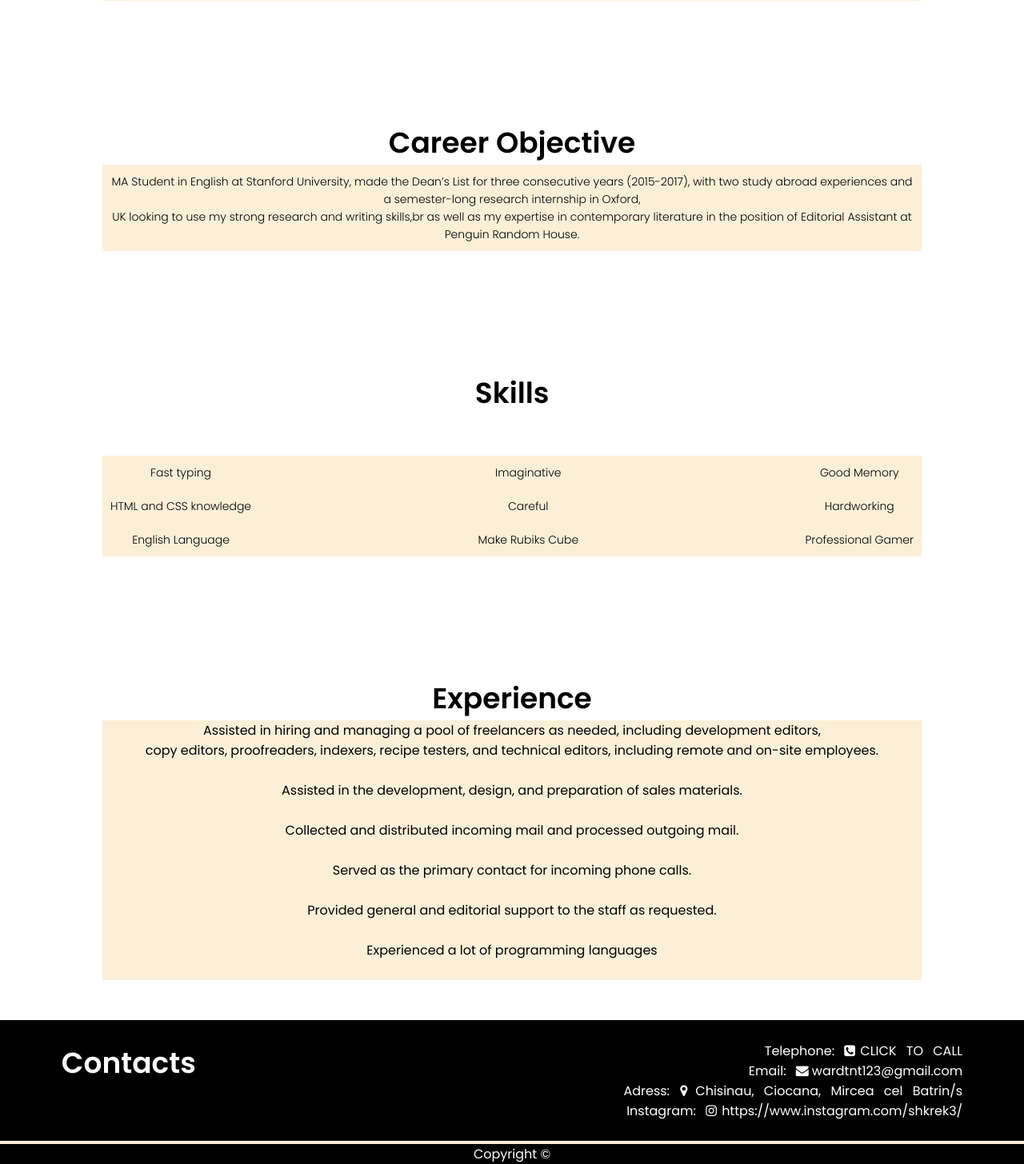
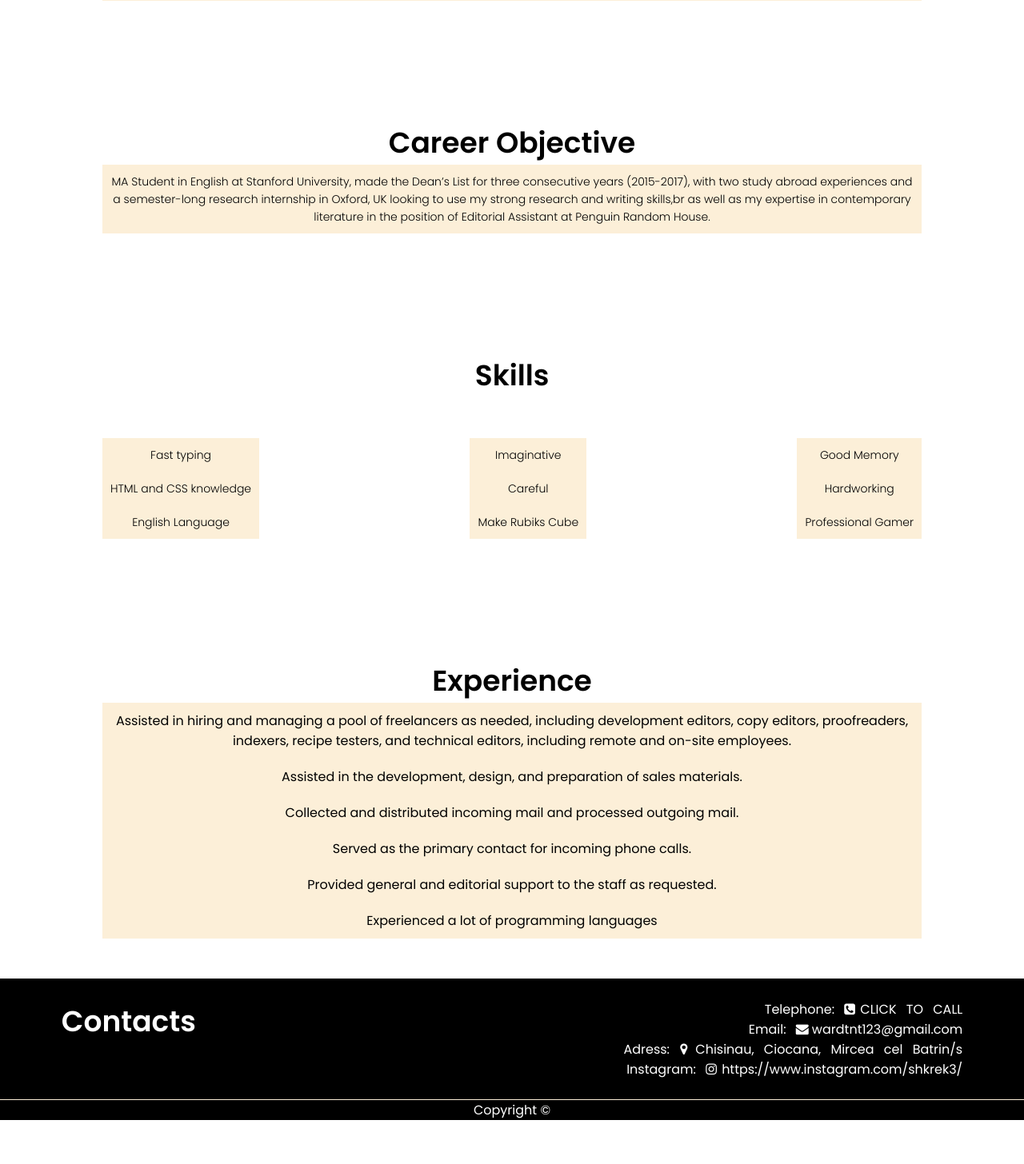
Before and after one commit to Konstantin6/git-project-demo, a PHP site: page /index.html in a window 1280 px wide. Shown: the part 1062-2518 px from the top of the page at 80% size. After the commit the page ends 2463 px from the top, so only its background shows below. Run offline with PHP 8.4, Linux system fonts and the light colour scheme; some libraries are stand-ins or nearby versions.

Commit message:
corrected some mistakes in html and css from css branch

```diff
--- a/public/index.html
+++ b/public/index.html
@@ -6,7 +6,7 @@
     <link rel="preconnect" href="https://fonts.gstatic.com">
 <link href="https://fonts.googleapis.com/css2?family=Poppins:wght@200;300;400;600;700&display=swap" rel="stylesheet">
 <link href="https://maxcdn.bootstrapcdn.com/font-awesome/4.2.0/css/font-awesome.min.css" rel="stylesheet">
-<link rel="stylesheet" href="https://cdn.jsdelivr.net/npm/@fortawesome/fontawesome-free@5.15.3/css/fontawesome.min.css" integrity="undefined" crossorigin="anonymous">
+<link rel="stylesheet" href="https://cdn.jsdelivr.net/npm/@fortawesome/fontawesome-free@5.15.3/css/fontawesome.min.css"  crossorigin="anonymous">
 
     <title>Cv</title>
 </head>
@@ -54,7 +54,7 @@
          <li>Surname:Constantin</li>
          <li>Age:17</li>
          <li>Country:Moldova</li>
-         <a href="#about" class="hero-btn">Read Information</a>
+         <li><a href="#about" class="hero-btn">Read Information</a></li>
 
      </ul>
 
@@ -72,13 +72,13 @@
             <h2>
                 Career Objective
             </h2>
-            <p>MA Student in English at Stanford University, made the Dean’s List for three consecutive years (2015-2017), with two study abroad experiences and a semester-long research internship in Oxford,<br> UK looking to use my strong research and writing skills,br as well as my expertise in contemporary literature in the position of Editorial Assistant at Penguin Random House.</p>
+            <p>MA Student in English at Stanford University, made the Dean’s List for three consecutive years (2015-2017), with two study abroad experiences and a semester-long research internship in Oxford, UK looking to use my strong research and writing skills,br as well as my expertise in contemporary literature in the position of Editorial Assistant at Penguin Random House.</p>
         </section>
 
          <section id="skills"> <h2>Skills</h2>
             <!-- I KNOW THIS MUST BE USED WITH LI,BUT IT
             LOOKS COOLER ONLY IF YOU USE ONLY OL -->
-            <ol>
+
                 <div class="row">
                     <div class="course-col">
                         <p>Fast typing</p>
@@ -96,17 +96,17 @@
                         <p>Professional Gamer</p>
                     </div>
                 </div>
-            </ol>
+
         </section>
          <section id="exp"><h2>Experience</h2>
         <ol>
             <li>Assisted in hiring and managing a pool of freelancers as needed, including development editors,
-                <br> copy editors, proofreaders, indexers, recipe testers, and technical editors, including remote and on-site employees.</li><br>
-            <li>Assisted in the development, design, and preparation of sales materials.</li><br>
-            <li>Collected and distributed incoming mail and processed outgoing mail.</li><br>
-            <li>Served as the primary contact for incoming phone calls.</li><br>
-            <li>Provided general and editorial support to the staff as requested.</li><br>
-            <li>Experienced a lot of programming languages</li><br>
+                 copy editors, proofreaders, indexers, recipe testers, and technical editors, including remote and on-site employees.</li>
+            <li>Assisted in the development, design, and preparation of sales materials.</li>
+            <li>Collected and distributed incoming mail and processed outgoing mail.</li>
+            <li>Served as the primary contact for incoming phone calls.</li>
+            <li>Provided general and editorial support to the staff as requested.</li>
+            <li>Experienced a lot of programming languages</li>
         </ol>
         </section>
          <section id="contact"><h2>Contacts</h2>
@@ -128,7 +128,7 @@
 <p></p>
  </div>
       <footer>
-          <div align="center">
+          <div >
               Copyright &copy;
 
           </div>
--- a/public/style.css
+++ b/public/style.css
@@ -139,9 +139,10 @@ p{
 
 }
 
-ol{
-    list-style-type: none;
+ol li{
+    padding:10px;
     background-color: rgb(252, 239, 216);
+    list-style:none;
 }
 #contact{
     background-color: black;
@@ -179,9 +180,12 @@ footer{
 }
 .white-line{
     width:100%;
-    height 1px;
+    height:1px;
     background-color: white;
 }
 .white-line p{
     padding: 2px;
 }
+footer{
+    text-align: center;
+}
```
